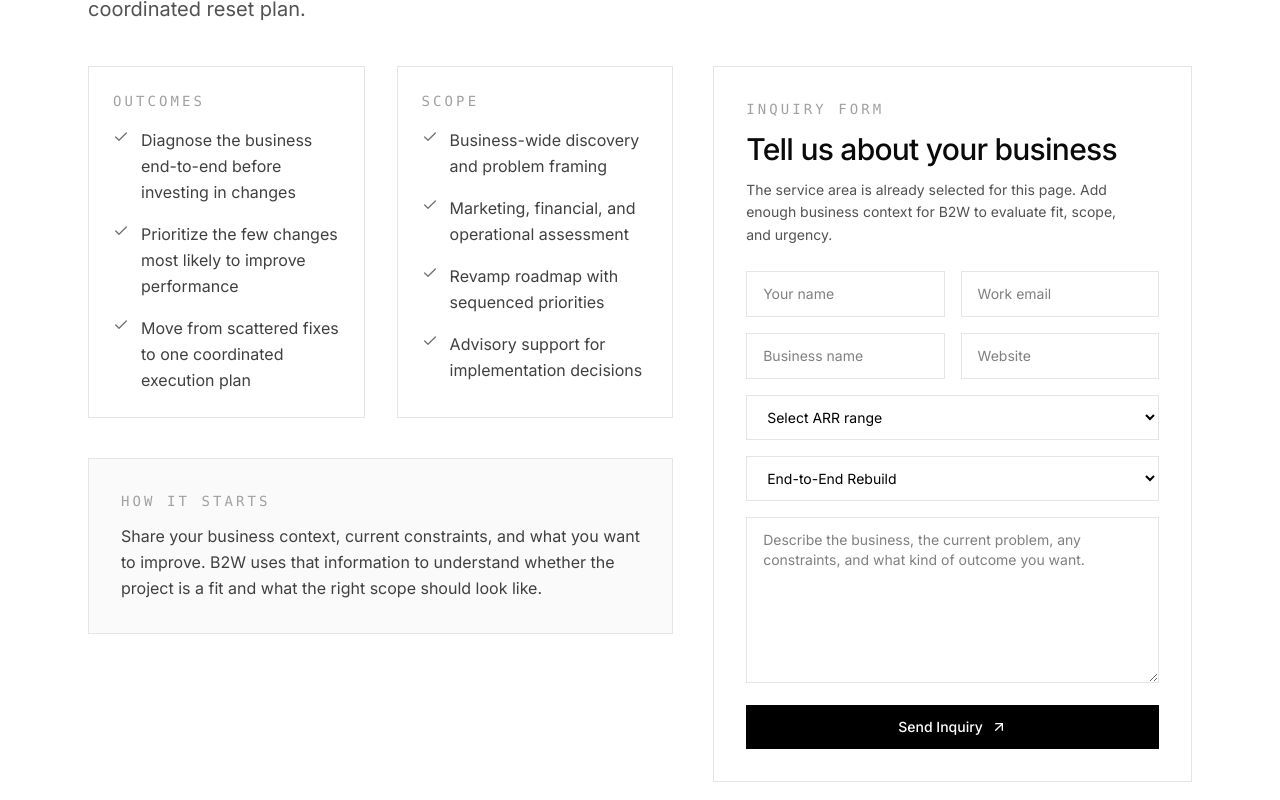
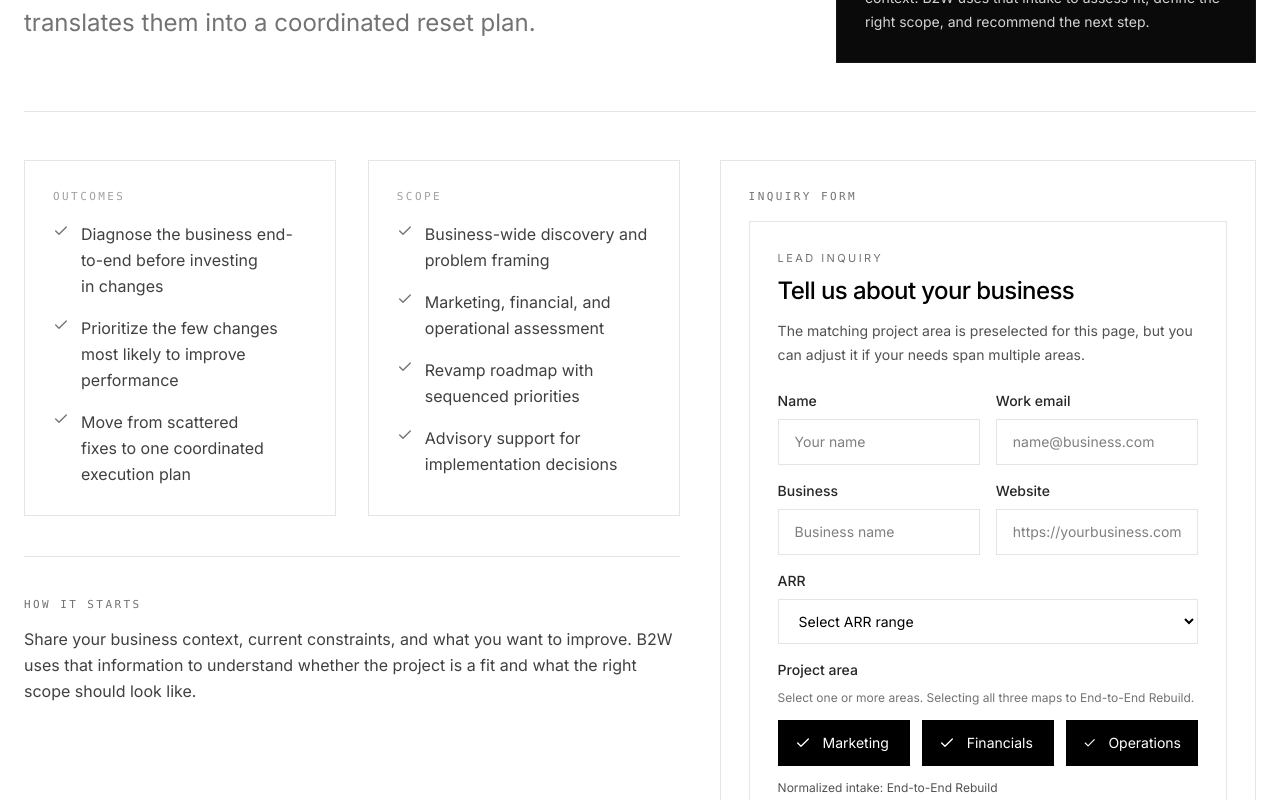
Before and after one commit to aliahm08/B2W, a React (Vite) app: page /services/business-revamp in a window 1280 px wide. Shown: the part 460-1260 px from the top of the page. Built offline with nearby package versions, Linux system fonts and the light colour scheme.

Commit message:
Unify public intake forms with ARR and project area selection

```diff
--- a/src/components/forms/LeadForm.tsx
+++ b/src/components/forms/LeadForm.tsx
@@ -1,25 +1,94 @@
-import { useState, type FormEvent } from 'react';
-import { ArrowRight } from 'lucide-react';
+import { useEffect, useMemo, useState, type FormEvent } from 'react';
+import { ArrowRight, Check } from 'lucide-react';
 import { getHostedFormEndpoint, getSourceMetadata, openCalendly, submitHostedForm } from '../../lib/engagement';
+
+export const publicProjectAreas = ['Marketing', 'Financials', 'Operations'] as const;
+export type PublicProjectArea = (typeof publicProjectAreas)[number];
+export type NormalizedProjectArea = PublicProjectArea | 'End-to-End Rebuild';
+
+const arrRangeOptions = [
+  'Under $250k',
+  '$250k - $1M',
+  '$1M - $5M',
+  '$5M - $10M',
+  '$10M - $25M',
+  '$25M+',
+] as const;
+
+type ArrRange = (typeof arrRangeOptions)[number] | '';
 
 type LeadFormState = {
   name: string;
   email: string;
   businessName: string;
+  website: string;
+  arrRange: ArrRange;
+  selectedProjectAreas: PublicProjectArea[];
   message: string;
 };
 
-const initialState: LeadFormState = {
+type LeadFormProps = {
+  heading?: string;
+  intro?: string;
+  submitLabel?: string;
+  preselectedProjectAreas?: PublicProjectArea[];
+};
+
+const defaultState: LeadFormState = {
   name: '',
   email: '',
   businessName: '',
+  website: '',
+  arrRange: '',
+  selectedProjectAreas: [],
   message: '',
 };
 
-export default function LeadForm() {
-  const [state, setState] = useState<LeadFormState>(initialState);
+function normalizeProjectArea(selectedProjectAreas: PublicProjectArea[]): NormalizedProjectArea | '' {
+  if (selectedProjectAreas.length === publicProjectAreas.length) {
+    return 'End-to-End Rebuild';
+  }
+
+  return selectedProjectAreas[0] ?? '';
+}
+
+export default function LeadForm({
+  heading = 'Tell us about your business',
+  intro = 'Share the basics first. Once we have your intake, you can book a call if you want to move faster.',
+  submitLabel = 'Request a consultation',
+  preselectedProjectAreas = [],
+}: LeadFormProps) {
+  const [state, setState] = useState<LeadFormState>({
+    ...defaultState,
+    selectedProjectAreas: preselectedProjectAreas,
+  });
   const [status, setStatus] = useState<'idle' | 'submitting' | 'success' | 'error'>('idle');
   const [errorMessage, setErrorMessage] = useState('');
+
+  useEffect(() => {
+    setState((current) => ({
+      ...current,
+      selectedProjectAreas: preselectedProjectAreas,
+    }));
+  }, [preselectedProjectAreas]);
+
+  const normalizedProjectArea = useMemo(
+    () => normalizeProjectArea(state.selectedProjectAreas),
+    [state.selectedProjectAreas],
+  );
+
+  function toggleProjectArea(area: PublicProjectArea) {
+    setState((current) => {
+      const nextAreas = current.selectedProjectAreas.includes(area)
+        ? current.selectedProjectAreas.filter((item) => item !== area)
+        : [...current.selectedProjectAreas, area];
+
+      return {
+        ...current,
+        selectedProjectAreas: nextAreas,
+      };
+    });
+  }
 
   async function handleSubmit(event: FormEvent<HTMLFormElement>) {
     event.preventDefault();
@@ -31,8 +100,12 @@ export default function LeadForm() {
       name: state.name.trim(),
       email: state.email.trim(),
       business_name: state.businessName.trim(),
+      website: state.website.trim(),
+      arr_range: state.arrRange,
+      project_areas: state.selectedProjectAreas.join(', '),
+      normalized_project_area: normalizedProjectArea,
       message: state.message.trim(),
-      _subject: `New B2W lead inquiry from ${state.businessName.trim() || state.name.trim()}`,
+      _subject: `New B2W lead inquiry: ${normalizedProjectArea || 'General inquiry'}`,
       ...getSourceMetadata({
         form_type: 'lead_inquiry',
         action_type: 'lead_submission',
@@ -46,17 +119,18 @@ export default function LeadForm() {
     }
 
     setStatus('success');
-    setState(initialState);
+    setState({
+      ...defaultState,
+      selectedProjectAreas: preselectedProjectAreas,
+    });
   }
 
   return (
     <div className="border border-black/10 bg-white p-6 md:p-7">
       <div className="mb-6">
         <p className="text-[11px] uppercase tracking-[0.22em] text-neutral-500">Lead Inquiry</p>
-        <h3 className="mt-2 text-2xl font-medium tracking-tight text-black">Tell us about your business</h3>
-        <p className="mt-3 max-w-xl text-sm leading-6 text-neutral-600">
-          Share the basics first. Once we have your intake, you can book a call if you want to move faster.
-        </p>
+        <h3 className="mt-2 text-2xl font-medium tracking-tight text-black">{heading}</h3>
+        <p className="mt-3 max-w-xl text-sm leading-6 text-neutral-600">{intro}</p>
       </div>
 
       <form onSubmit={handleSubmit} className="space-y-4">
@@ -87,6 +161,7 @@ export default function LeadForm() {
           </label>
         </div>
 
+        <div className="grid gap-4 md:grid-cols-2">
           <label className="block">
             <span className="mb-2 block text-sm font-medium text-neutral-800">Business</span>
             <input
@@ -99,6 +174,66 @@ export default function LeadForm() {
               placeholder="Business name"
             />
           </label>
+          <label className="block">
+            <span className="mb-2 block text-sm font-medium text-neutral-800">Website</span>
+            <input
+              type="url"
+              name="website"
+              value={state.website}
+              onChange={(event) => setState((current) => ({ ...current, website: event.target.value }))}
+              className="w-full border border-black/10 px-4 py-3 text-sm text-black outline-none transition-colors focus:border-black"
+              placeholder="https://yourbusiness.com"
+            />
+          </label>
+        </div>
+
+        <label className="block">
+          <span className="mb-2 block text-sm font-medium text-neutral-800">ARR</span>
+          <select
+            value={state.arrRange}
+            onChange={(event) => setState((current) => ({ ...current, arrRange: event.target.value as ArrRange }))}
+            className="w-full border border-black/10 bg-white px-4 py-3 text-sm outline-none transition-colors focus:border-black"
+          >
+            <option value="">Select ARR range</option>
+            {arrRangeOptions.map((option) => (
+              <option key={option} value={option}>
+                {option}
+              </option>
+            ))}
+          </select>
+        </label>
+
+        <fieldset className="block">
+          <legend className="mb-2 block text-sm font-medium text-neutral-800">Project area</legend>
+          <p className="mb-3 text-xs leading-5 text-neutral-500">
+            Select one or more areas. Selecting all three maps to End-to-End Rebuild.
+          </p>
+          <div className="grid gap-3 sm:grid-cols-3">
+            {publicProjectAreas.map((area) => {
+              const isSelected = state.selectedProjectAreas.includes(area);
+              return (
+                <label
+                  key={area}
+                  className={`flex cursor-pointer items-center gap-3 border px-4 py-3 text-sm transition-colors ${
+                    isSelected ? 'border-black bg-black text-white' : 'border-black/10 bg-white text-neutral-800'
+                  }`}
+                >
+                  <input
+                    type="checkbox"
+                    checked={isSelected}
+                    onChange={() => toggleProjectArea(area)}
+                    className="sr-only"
+                  />
+                  <Check className={`h-4 w-4 ${isSelected ? 'opacity-100' : 'opacity-30'}`} />
+                  <span>{area}</span>
+                </label>
+              );
+            })}
+          </div>
+          {normalizedProjectArea === 'End-to-End Rebuild' ? (
+            <p className="mt-3 text-xs leading-5 text-neutral-600">Normalized intake: End-to-End Rebuild</p>
+          ) : null}
+        </fieldset>
 
         <label className="block">
           <span className="mb-2 block text-sm font-medium text-neutral-800">What do you need help with?</span>
@@ -143,10 +278,10 @@ export default function LeadForm() {
           </p>
           <button
             type="submit"
-            disabled={status === 'submitting'}
+            disabled={status === 'submitting' || state.selectedProjectAreas.length === 0}
             className="inline-flex items-center justify-center gap-2 border border-black bg-black px-5 py-3 text-sm font-medium text-white transition-colors hover:bg-neutral-800 disabled:cursor-not-allowed disabled:opacity-70"
           >
-            {status === 'submitting' ? 'Submitting...' : 'Request a consultation'}
+            {status === 'submitting' ? 'Submitting...' : submitLabel}
             <ArrowRight className="h-4 w-4" />
           </button>
         </div>
--- a/src/pages/ServiceProjectPage.tsx
+++ b/src/pages/ServiceProjectPage.tsx
@@ -1,20 +1,8 @@
-import { FormEvent, useEffect, useMemo, useState } from 'react';
+import { useMemo } from 'react';
 import { Link, useLocation } from 'react-router-dom';
-import { ArrowUpRight, Check } from 'lucide-react';
+import { Check } from 'lucide-react';
 import Seo from '../components/Seo';
-
-type InquiryType = 'Marketing' | 'Financials' | 'Operations' | 'End-to-End Rebuild';
-
-const arrRangeOptions = [
-  'Under $250k',
-  '$250k - $1M',
-  '$1M - $5M',
-  '$5M - $10M',
-  '$10M - $25M',
-  '$25M+',
-] as const;
-
-type ArrRange = (typeof arrRangeOptions)[number] | '';
+import LeadForm, { type PublicProjectArea } from '../components/forms/LeadForm';
 
 type ServicePageContent = {
   title: string;
@@ -23,7 +11,7 @@ type ServicePageContent = {
   summary: string;
   outcomes: string[];
   scope: string[];
-  inquiryType: InquiryType;
+  preselectedProjectAreas: PublicProjectArea[];
 };
 
 const servicePageContent: Record<string, ServicePageContent> = {
@@ -45,7 +33,7 @@ const servicePageContent: Record<string, ServicePageContent> = {
       'Website and funnel conversion recommendations',
       'Performance measurement and reporting priorities',
     ],
-    inquiryType: 'Marketing',
+    preselectedProjectAreas: ['Marketing'],
   },
   '/services/financial-review': {
     eyebrow: 'Financials',
@@ -65,7 +53,7 @@ const servicePageContent: Record<string, ServicePageContent> = {
       'Pricing and margin diagnostics',
       'Decision memo with recommended next actions',
     ],
-    inquiryType: 'Financials',
+    preselectedProjectAreas: ['Financials'],
   },
   '/services/operations-implementation': {
     eyebrow: 'Operations',
@@ -85,7 +73,7 @@ const servicePageContent: Record<string, ServicePageContent> = {
       'Scheduling, dashboard, or automation recommendations',
       'Implementation roadmap tied to day-to-day operations',
     ],
-    inquiryType: 'Operations',
+    preselectedProjectAreas: ['Operations'],
   },
   '/services/business-revamp': {
     eyebrow: 'Business Revamp',
@@ -105,7 +93,7 @@ const servicePageContent: Record<string, ServicePageContent> = {
       'Revamp roadmap with sequenced priorities',
       'Advisory support for implementation decisions',
     ],
-    inquiryType: 'End-to-End Rebuild',
+    preselectedProjectAreas: ['Marketing', 'Financials', 'Operations'],
   },
 };
 
@@ -116,61 +104,42 @@ export default function ServiceProjectPage() {
     [location.pathname],
   );
 
-  const [name, setName] = useState('');
-  const [email, setEmail] = useState('');
-  const [company, setCompany] = useState('');
-  const [website, setWebsite] = useState('');
-  const [arrRange, setArrRange] = useState<ArrRange>('');
-  const [businessInfo, setBusinessInfo] = useState('');
-  const [inquiryType, setInquiryType] = useState<InquiryType>(content.inquiryType);
-
-  useEffect(() => {
-    setInquiryType(content.inquiryType);
-  }, [content.inquiryType]);
-
-  function handleInquirySubmit(event: FormEvent) {
-    event.preventDefault();
-
-    const subject = encodeURIComponent(`B2W Inquiry: ${inquiryType}`);
-    const body = encodeURIComponent(
-      [
-        `Name: ${name}`,
-        `Email: ${email}`,
-        `Company: ${company}`,
-        `Website: ${website}`,
-        `ARR range: ${arrRange || 'Not provided'}`,
-        `Area of interest: ${inquiryType}`,
-        '',
-        'Business information:',
-        businessInfo,
-      ].join('\n'),
-    );
-
-    window.location.href = `mailto:info@b2w-ai.com?subject=${subject}&body=${body}`;
-  }
-
   return (
     <>
       <Seo title={`${content.title} | B2W`} description={content.description} />
-      <section className="mx-auto max-w-6xl px-6 py-24 md:py-32">
-        <div className="mb-10">
-          <Link to="/#projects" className="text-sm font-medium text-neutral-500 transition-colors hover:text-black">
+      <section className="mx-auto max-w-7xl px-6 py-32">
+        <div className="mb-12 border-b border-neutral-200 pb-10 md:pb-12">
+          <Link to="/#projects" className="inline-flex items-center gap-2 text-sm font-medium text-neutral-500 transition-colors hover:text-black">
             Back to homepage projects
           </Link>
-          <p className="mb-5 mt-8 text-xs font-mono uppercase tracking-[0.28em] text-neutral-400">{content.eyebrow}</p>
-          <h1 className="max-w-4xl text-4xl font-medium tracking-tight text-neutral-950 sm:text-5xl md:text-7xl">
-            {content.title}
-          </h1>
-          <p className="mt-6 max-w-3xl text-lg leading-relaxed text-neutral-600 md:text-xl">
-            {content.summary}
-          </p>
+          <div className="mt-8 grid gap-8 lg:grid-cols-[minmax(0,1.3fr)_minmax(320px,0.7fr)] lg:items-start">
+            <div>
+              <p className="mb-6 text-[11px] font-mono uppercase tracking-[0.28em] text-neutral-500">{content.eyebrow}</p>
+              <h1 className="max-w-4xl text-5xl font-medium tracking-tight text-neutral-950 md:text-7xl leading-[0.95]">
+                {content.title}
+              </h1>
+              <p className="mt-6 max-w-3xl text-xl leading-relaxed text-neutral-500 md:text-2xl">
+                {content.summary}
+              </p>
+            </div>
+
+            <aside className="border border-neutral-900 bg-neutral-950 p-6 text-white md:p-7">
+              <p className="mb-4 text-[11px] font-mono uppercase tracking-[0.28em] text-neutral-400">Service Snapshot</p>
+              <h2 className="mb-4 text-2xl font-medium tracking-tight md:text-4xl">
+                Practical support shaped around the business constraints you already have.
+              </h2>
+              <p className="text-sm leading-6 text-neutral-300">
+                Share your situation, urgency, and current business context. B2W uses that intake to assess fit, define the right scope, and recommend the next step.
+              </p>
+            </aside>
+          </div>
         </div>
 
         <div className="grid gap-10 lg:grid-cols-[minmax(0,1.1fr)_minmax(0,0.9fr)] lg:items-start">
           <div className="space-y-10">
             <div className="grid gap-8 md:grid-cols-2">
-              <div className="border border-neutral-200 bg-white p-6">
-                <h2 className="mb-4 text-sm font-mono uppercase tracking-[0.22em] text-neutral-400">Outcomes</h2>
+              <div className="border border-neutral-200 bg-white p-6 md:p-7">
+                <h2 className="mb-4 text-[11px] font-mono uppercase tracking-[0.22em] text-neutral-400">Outcomes</h2>
                 <ul className="space-y-4">
                   {content.outcomes.map((item) => (
                     <li key={item} className="flex items-start gap-3 text-base leading-relaxed text-neutral-700">
@@ -181,8 +150,8 @@ export default function ServiceProjectPage() {
                 </ul>
               </div>
 
-              <div className="border border-neutral-200 bg-white p-6">
-                <h2 className="mb-4 text-sm font-mono uppercase tracking-[0.22em] text-neutral-400">Scope</h2>
+              <div className="border border-neutral-200 bg-white p-6 md:p-7">
+                <h2 className="mb-4 text-[11px] font-mono uppercase tracking-[0.22em] text-neutral-400">Scope</h2>
                 <ul className="space-y-4">
                   {content.scope.map((item) => (
                     <li key={item} className="flex items-start gap-3 text-base leading-relaxed text-neutral-700">
@@ -194,8 +163,8 @@ export default function ServiceProjectPage() {
               </div>
             </div>
 
-            <div className="border border-neutral-200 bg-neutral-50 p-6 md:p-8">
-              <p className="mb-3 text-sm font-mono uppercase tracking-[0.22em] text-neutral-400">How It Starts</p>
+            <div className="border-t border-neutral-200 pt-8 md:pt-10">
+              <p className="mb-3 text-[11px] font-mono uppercase tracking-[0.22em] text-neutral-500">How It Starts</p>
               <p className="max-w-3xl text-base leading-relaxed text-neutral-700">
                 Share your business context, current constraints, and what you want to improve. B2W uses that information
                 to understand whether the project is a fit and what the right scope should look like.
@@ -203,94 +172,15 @@ export default function ServiceProjectPage() {
             </div>
           </div>
 
-          <aside className="border border-neutral-200 bg-white p-5 sm:p-6 md:p-8 lg:sticky lg:top-28">
-            <p className="mb-3 text-sm font-mono uppercase tracking-[0.22em] text-neutral-400">Inquiry Form</p>
-            <h2 className="text-2xl font-medium tracking-tight text-neutral-950 sm:text-3xl">
-              Tell us about your business
-            </h2>
-            <p className="mt-3 text-sm leading-relaxed text-neutral-600">
-              The service area is already selected for this page. Add enough business context for B2W to evaluate fit,
-              scope, and urgency.
-            </p>
-
-            <form onSubmit={handleInquirySubmit} className="mt-6 space-y-4">
-              <div className="grid gap-4 sm:grid-cols-2">
-                <input
-                  type="text"
-                  value={name}
-                  onChange={(event) => setName(event.target.value)}
-                  placeholder="Your name"
-                  className="w-full border border-neutral-200 px-4 py-3 text-sm outline-none transition-colors focus:border-black"
-                  required
-                />
-                <input
-                  type="email"
-                  value={email}
-                  onChange={(event) => setEmail(event.target.value)}
-                  placeholder="Work email"
-                  className="w-full border border-neutral-200 px-4 py-3 text-sm outline-none transition-colors focus:border-black"
-                  required
-                />
-              </div>
-
-              <div className="grid gap-4 sm:grid-cols-2">
-                <input
-                  type="text"
-                  value={company}
-                  onChange={(event) => setCompany(event.target.value)}
-                  placeholder="Business name"
-                  className="w-full border border-neutral-200 px-4 py-3 text-sm outline-none transition-colors focus:border-black"
-                />
-                <input
-                  type="url"
-                  value={website}
-                  onChange={(event) => setWebsite(event.target.value)}
-                  placeholder="Website"
-                  className="w-full border border-neutral-200 px-4 py-3 text-sm outline-none transition-colors focus:border-black"
-                />
-              </div>
-
-              <select
-                value={arrRange}
-                onChange={(event) => setArrRange(event.target.value as ArrRange)}
-                className="w-full border border-neutral-200 bg-white px-4 py-3 text-sm outline-none transition-colors focus:border-black"
-              >
-                <option value="">Select ARR range</option>
-                {arrRangeOptions.map((option) => (
-                  <option key={option} value={option}>
-                    {option}
-                  </option>
-                ))}
-              </select>
-
-              <select
-                value={inquiryType}
-                onChange={(event) => setInquiryType(event.target.value as InquiryType)}
-                className="w-full border border-neutral-200 bg-white px-4 py-3 text-sm outline-none transition-colors focus:border-black"
-              >
-                <option value="Marketing">Marketing</option>
-                <option value="Financials">Financials</option>
-                <option value="Operations">Operations</option>
-                <option value="End-to-End Rebuild">End-to-End Rebuild</option>
-              </select>
-
-              <textarea
-                value={businessInfo}
-                onChange={(event) => setBusinessInfo(event.target.value)}
-                placeholder="Describe the business, the current problem, any constraints, and what kind of outcome you want."
-                rows={7}
-                className="w-full border border-neutral-200 px-4 py-3 text-sm outline-none transition-colors focus:border-black"
-                required
+          <aside className="border border-black/10 bg-white p-5 sm:p-6 md:p-7 lg:sticky lg:top-28">
+            <p className="mb-3 text-[11px] font-mono uppercase tracking-[0.22em] text-neutral-500">Inquiry Form</p>
+            <div className="mt-4">
+              <LeadForm
+                intro="The matching project area is preselected for this page, but you can adjust it if your needs span multiple areas."
+                submitLabel="Send Inquiry"
+                preselectedProjectAreas={content.preselectedProjectAreas}
               />
-
-              <button
-                type="submit"
-                className="inline-flex w-full items-center justify-center gap-2 bg-black px-5 py-3 text-sm font-medium text-white transition-colors hover:bg-neutral-800"
-              >
-                Send Inquiry
-                <ArrowUpRight className="h-4 w-4" />
-              </button>
-            </form>
+            </div>
           </aside>
         </div>
       </section>
```
Also changed, not shown: 2 other files (tests, documents, lock files or other folders). Lines whose indentation alone changed are shown as unchanged.
